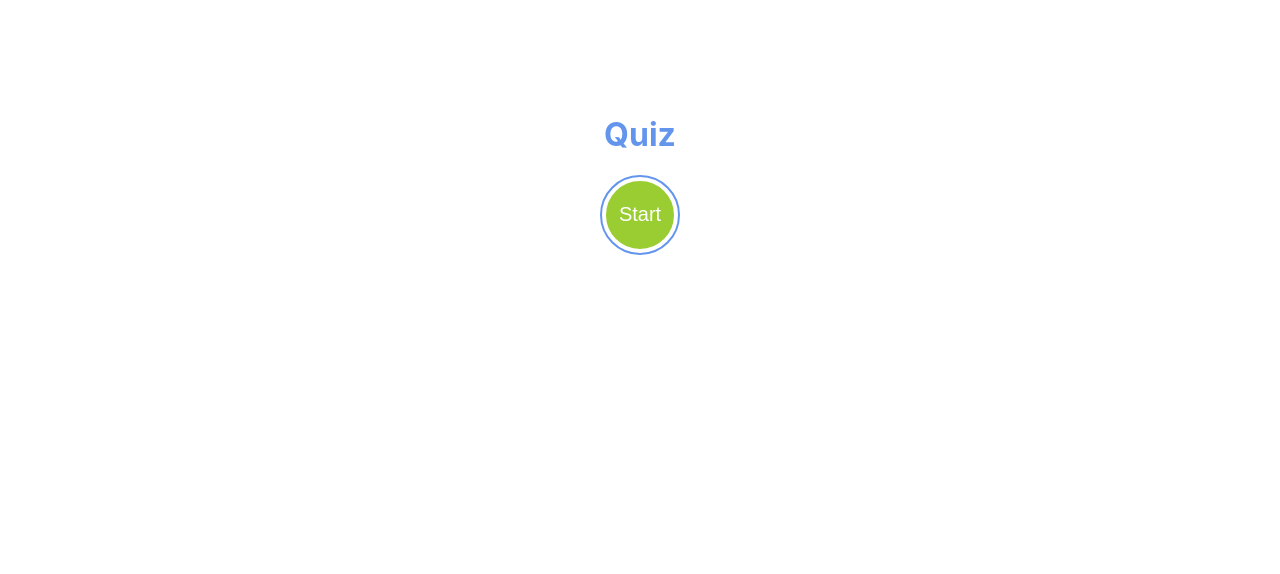
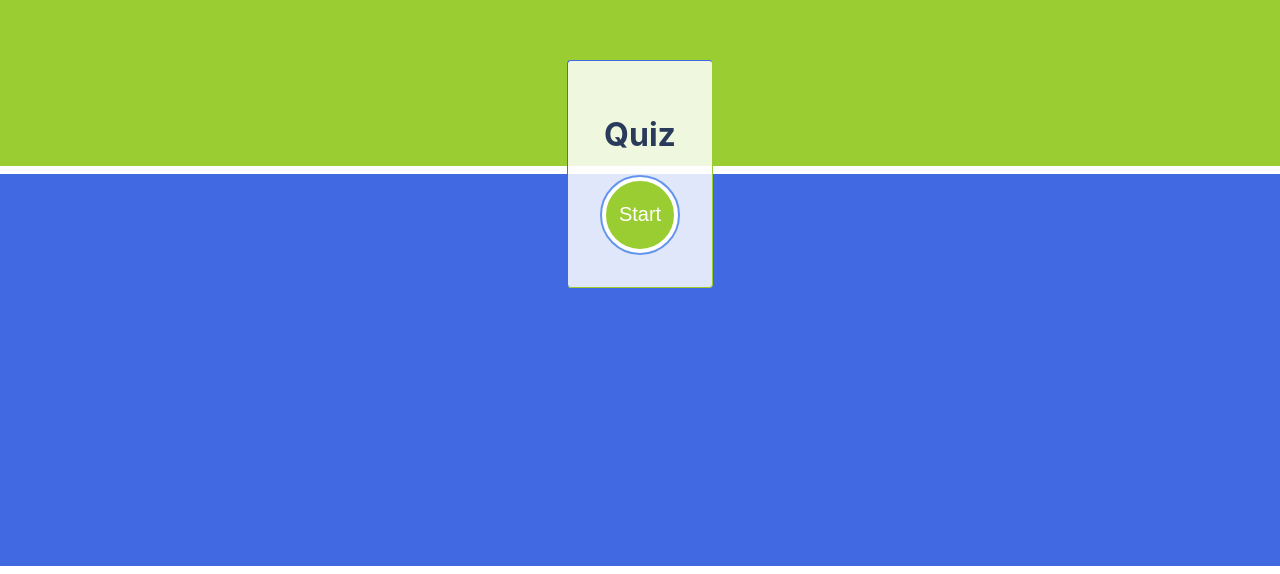
Before and after one commit to LukaJaredic/React-Amplitudo, a React (Create React App) app in the folder react-homework-2/: page / in a window 1280 px wide. Shown: the part 226-800 px from the top of the page. Built offline with nearby package versions, Linux system fonts and the light colour scheme.

Commit message:
Restyled hw 2 and fixed a bug where the clock wouldnt stop at 00:00

```diff
--- a/react-homework-2/src/App.css
+++ b/react-homework-2/src/App.css
@@ -1,6 +1,40 @@
 .App {
     text-align: center;
     color: cornflowerblue;
-    width: fit-content;
-    height: fit-content;
+
+    background-color: rgba(255, 255, 255, 0.84);
+    padding: 2rem;
+    border-radius: 4px;
+    border-left: royalblue 0.1rem solid;
+    border-top: royalblue 0.1rem solid;
+    border-right: yellowgreen 0.1rem solid;
+    border-bottom: yellowgreen 0.1rem solid;
+    color: rgb(41, 58, 90);
 }
+
+button:hover {
+    transform: scale(0.9);
+}
+
+.background-1 {
+    position: absolute;
+
+    min-width: 100vw;
+    min-height: 49vh;
+    width: 100%;
+    height: 49%;
+    left: 0;
+    top: 0;
+    z-index: -9999;
+    background: yellowgreen;
+}
+
+.background-2 {
+    position: absolute;
+    width: 100vw;
+    height: max(49%, 49vh);
+    left: 0;
+    top: max(50vh, 50%);
+    z-index: -9999;
+    background: royalblue;
+}
--- a/react-homework-2/src/App.js
+++ b/react-homework-2/src/App.js
@@ -9,24 +9,30 @@ function App() {
     const [quizStarted, setQuizStarted] = useState(false)
     const [quizEnded, setQuizEnded] = useState(false)
     const [questionList, setQuestionList] = useState([])
+    const [currentQuestionIndex, setcurrentQuestionIndex] = useState(0)
+
     const [correct, setCorrect] = useState(0)
-    const [currentQuestionIndex, setcurrentQuestionIndex] = useState(0)
-    const [clock, setClock] = useState(<Clock time={60} timeRanOutHandler={timeRanOut} />)
+    const [time, setTime] = useState(60)
+    const [message, setMessage] = useState('')
 
     const startQuiz = () => {
         const newQuestions = []
+
         while (newQuestions.length < 10) {
             let randIndex = Math.floor(Math.random() * questions.length)
             let newQuestion = questions[randIndex]
             if (!newQuestions.includes(newQuestion)) newQuestions.push(newQuestion)
         }
         setQuestionList(newQuestions)
+        setTime((prev) => prev - prev) //needed to trigger useEffect in Clock
+        setTimeout(() => {
+            setTime((prev) => prev + 60)
             setQuizStarted(true)
+        })
     }
     const nextQuestion = () => {
         if (currentQuestionIndex < 9) setcurrentQuestionIndex((prev) => prev + 1)
         else {
-            setClock(null)
             setQuizEnded(true)
         }
     }
@@ -34,41 +40,58 @@ function App() {
     //Cannot be an arrow f because arrow fs cannot be used in an earlier line of code then the line where u declare them
     function timeRanOut() {
         setQuizEnded(true)
-        setClock(null)
     }
 
     const restart = () => {
+        setMessage(' is starting in 2 seconds...')
+        setTimeout(() => {
+            setMessage('')
             setQuizStarted(false)
             setQuizEnded(false)
             setCorrect(0)
             setcurrentQuestionIndex(0)
-        setClock(<Clock time={60} timeRanOutHandler={timeRanOut} />)
             startQuiz()
+        }, 2000)
     }
 
     return (
         <div className='App'>
             <h1>Quiz</h1>
-            {quizStarted ? clock : <Button text={'Start'} clickHandler={startQuiz} />}
 
             {quizStarted && !quizEnded ? (
+                <>
+                    <Clock time={time} timeRanOutHandler={timeRanOut} />
                     <QuestionCard
                         question={questionList[currentQuestionIndex]}
                         handleCorrectAnswer={() => setCorrect((prev) => prev + 1)}
                         getNextQuestion={nextQuestion}
                     />
+                </>
+            ) : message.length === 0 ? (
+                <Button text={'Start'} clickHandler={restart} />
+            ) : (
+                ''
+            )}
+
+            {quizEnded && message.length === 0 ? (
+                <>
+                    <h1>Quiz finished</h1>
+                    <h2>Correct answers: {correct} / 10</h2>
+                    <h3>Click start to start again</h3>
+                </>
             ) : (
                 <></>
             )}
 
-            {quizEnded ? (
-                <>
-                    <h2>Correct answers: {correct} / 10</h2>
-                    <Button text={'new game'} clickHandler={restart} />
-                </>
+            {message.length > 0 ? (
+                <div className='message'>
+                    <h2>{message}</h2>
+                </div>
             ) : (
                 <></>
             )}
+            <div className='background-1'></div>
+            <div className='background-2'></div>
         </div>
     )
 }
--- a/react-homework-2/src/components/Button/Button.css
+++ b/react-homework-2/src/components/Button/Button.css
@@ -14,4 +14,5 @@ button {
 button:hover {
     background: cornflowerblue;
     border-color: yellowgreen;
+    transform: scale(0.9);
 }
--- a/react-homework-2/src/components/Clock/Clock.jsx
+++ b/react-homework-2/src/components/Clock/Clock.jsx
@@ -8,11 +8,17 @@ export const Clock = ({ time, timeRanOutHandler }) => {
 
     useEffect(() => {
         timeIntervalRef.current = setInterval(() => {
-            if (timeLeft === 0) {
+            setTimeLeft((prev) => prev - 1)
+        }, 1000)
+        return () => clearInterval(timeIntervalRef.current)
+    }, [time])
+
+    useEffect(() => {
+        if (timeLeft <= 0) {
+            clearInterval(timeIntervalRef.current)
             timeRanOutHandler()
-                return clearInterval(timeIntervalRef.current)
         }
-            setTimeLeft((prev) => prev - 1)
+
         if (timeLeft <= 26) {
             wrapperRef.current.style.color = 'tomato'
             if (timeLeft % 2 === 0) {
@@ -23,10 +29,8 @@ export const Clock = ({ time, timeRanOutHandler }) => {
         } else {
             wrapperRef.current.style.color = 'inherit'
         }
-        }, 1000)
+    }, [timeLeft])
 
-        return () => clearInterval(timeIntervalRef.current)
-    }, [])
     return (
         <div className='clock'>
             <p className='clock__heading'>Time left:</p>
--- a/react-homework-2/src/components/QuestionCard/QuestionCard.css
+++ b/react-homework-2/src/components/QuestionCard/QuestionCard.css
@@ -13,6 +13,7 @@ ul {
 
 .question-card__answer {
     padding: 0.5rem;
+    background: white;
     margin-block: 0.5rem;
     margin-inline: 0;
     border: darkgray solid 0.1rem;
@@ -24,5 +25,5 @@ ul {
 }
 
 .question-card__answer:hover {
-    transform: scale(1.1);
+    transform: scale(1.2);
 }
--- a/react-homework-2/src/index.css
+++ b/react-homework-2/src/index.css
@@ -9,6 +9,7 @@ body {
     align-items: center;
     min-width: 100vw;
     min-height: 100vh;
+    height: fit-content;
 }
 
 html {
```
Also changed, not shown: 2 other files (tests, documents, lock files or other folders). Lines whose indentation alone changed are shown as unchanged.
